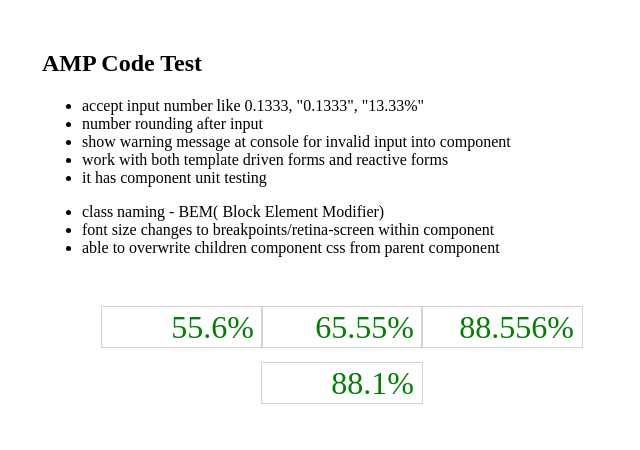
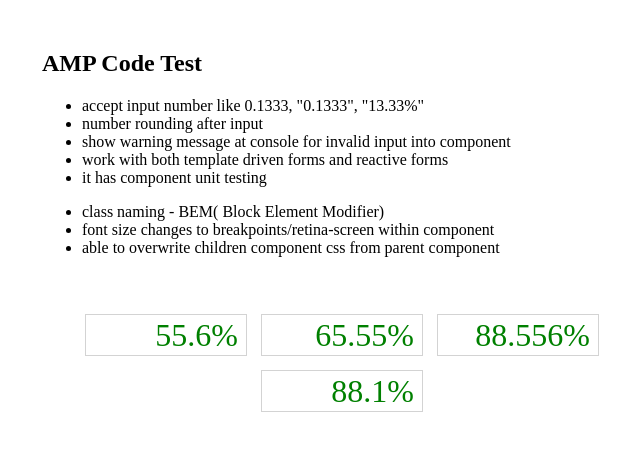
Before and after one commit to romabug/amp-code, an Angular app: page / in a window 1280 px wide. Shown: the top 450 px of the page, without its empty margins (298-938 px from the left). Built offline with nearby package versions, Linux system fonts and the light colour scheme.

Commit message:
update style

```diff
--- a/src/app/app.component.css
+++ b/src/app/app.component.css
@@ -13,6 +13,10 @@
 
 
 /* overwrite children component css*/
+.percentage .percentage-component{
+  margin: 8px;
+}
+
 .percentage .percentage-component__number,
 .percentage .percentage-component__percentage{
    color: green;
--- a/src/app/app.component.html
+++ b/src/app/app.component.html
@@ -8,7 +8,7 @@
       <li>work with both template driven forms and reactive forms</li>
       <li>it has component unit testing</li>
     </ul>
-    <ul>
+    <ul class="amptext__list">
       <li>class naming - BEM( Block Element Modifier)</li>
       <li>font size changes to breakpoints/retina-screen within component</li>
       <li>able to overwrite children component css from parent component</li>
@@ -23,23 +23,22 @@
     <app-percentage
       [inputText]=inputValue1.inputText
       [decimalPlaces]=inputValue1.decimalPlaces
-    >  </app-percentage>
+    ></app-percentage>
 
     <app-percentage
       [inputText]=inputValue2.inputText
       [decimalPlaces]=inputValue2.decimalPlaces
-    >  </app-percentage>
+    ></app-percentage>
 
     <app-percentage
       [inputText]=inputValue3.inputText
       [decimalPlaces]=inputValue3.decimalPlaces
-    >  </app-percentage>
+    ></app-percentage>
 
-    <p></p>
     <app-percentage
       [inputText]=inputValue4.inputText
       [decimalPlaces]=inputValue4.decimalPlaces
-    >  </app-percentage>
+    ></app-percentage>
 
   </div>
 
```
